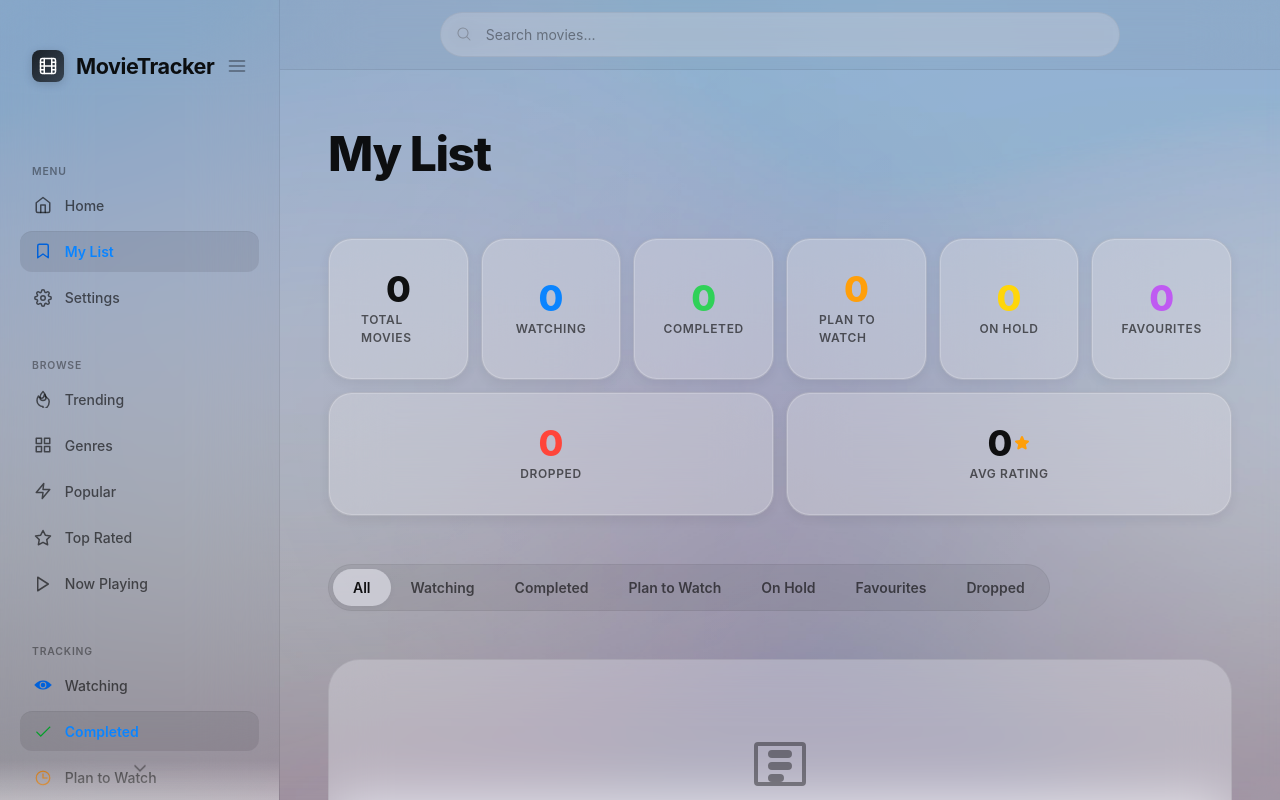
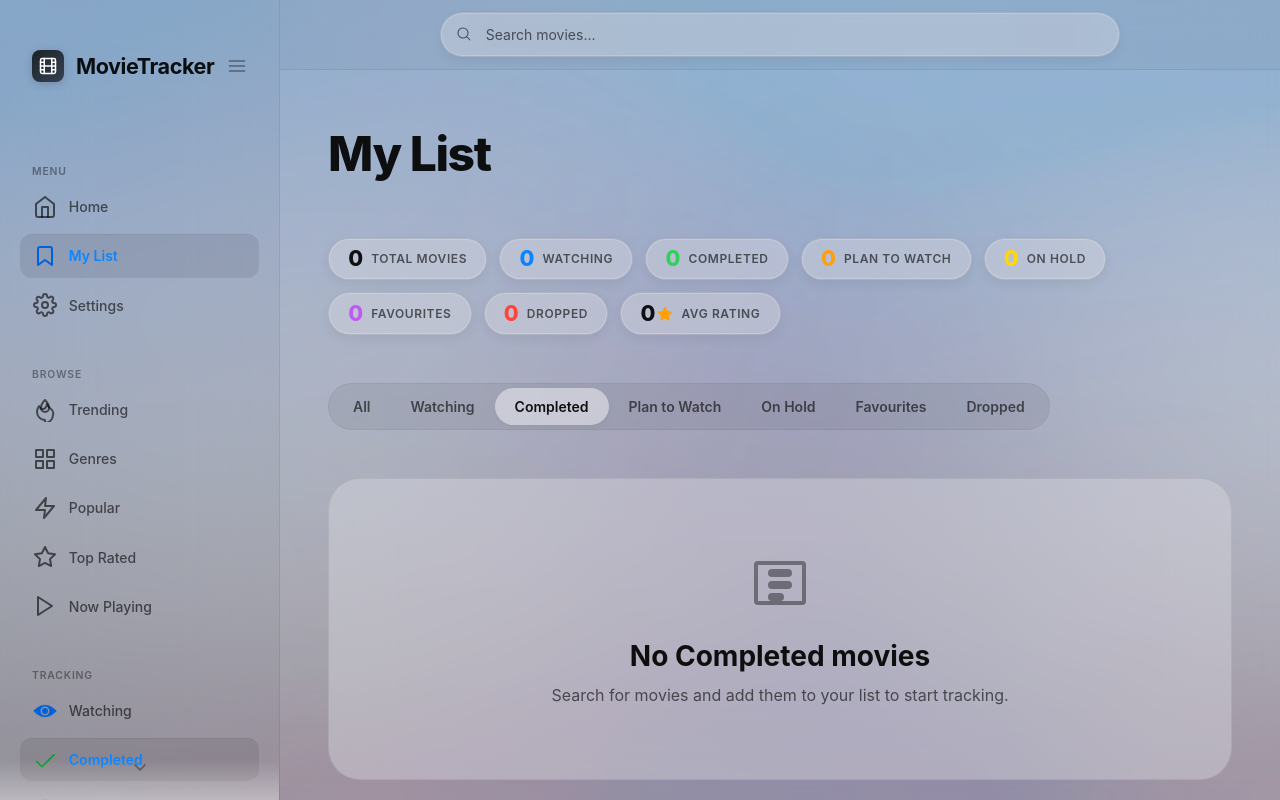
Before and after one commit to nikunjsrivastav/MovieTracker, a React (Vite) app in the folder frontend/: page /mylist/completed in a window 1280 px wide. Shown: the top 800 px of the page. Built offline with nearby package versions, Linux system fonts and the light colour scheme.

Commit message:
UI fixed

```diff
--- a/frontend/src/pages/MyList.jsx
+++ b/frontend/src/pages/MyList.jsx
@@ -1,4 +1,5 @@
 import React from 'react';
+import { useParams, useNavigate } from 'react-router-dom';
 import { useWatchlist } from '../store/watchlist.jsx';
 import { MovieGrid } from '../components/MovieCard.jsx';
 
@@ -14,7 +15,9 @@ const STATUS_LABELS = {
 
 const EMPTY_ICON = <svg xmlns="http://www.w3.org/2000/svg" viewBox="0 0 256 256" fill="currentColor" width="64" height="64"><path d="M216,40H40A16,16,0,0,0,24,56V200a16,16,0,0,0,16,16H216a16,16,0,0,0,16-16V56A16,16,0,0,0,216,40Zm0,160H40V56H216V200ZM176,88a16,16,0,0,1-16,16H96a16,16,0,0,1,0-32h64A16,16,0,0,1,176,88Zm0,48a16,16,0,0,1-16,16H96a16,16,0,0,1,0-32h64A16,16,0,0,1,176,136Zm-32,48a16,16,0,0,1-16,16H96a16,16,0,0,1,0-32h32A16,16,0,0,1,144,184Z"></path></svg>;
 
-export default function MyList({ filter = 'all', onMovieClick, onNavigate }) {
+export default function MyList({ onMovieClick }) {
+  const { filter = 'all' } = useParams();
+  const navigate = useNavigate();
   const { getStats, getByStatus, getAll } = useWatchlist();
 
   const stats = getStats();
@@ -72,7 +75,7 @@ export default function MyList({ filter = 'all', onMovieClick, onNavigate }) {
           <div
             key={key}
             className={`tab-item ${filter === key ? 'active' : ''}`}
-            onClick={() => onNavigate('mylist', { filter: key })}
+            onClick={() => navigate(key === 'all' ? '/mylist' : `/mylist/${key}`)}
           >
             {label}
           </div>
--- a/frontend/src/style.css
+++ b/frontend/src/style.css
@@ -450,17 +450,7 @@ html[data-theme="light"] .btn-primary:hover {
   line-height: 1.2;
 }
 
-.movie-card:hover .card-status-badge {
-  max-width: 96px;
-  max-height: 48px;
-  padding: 4px 8px;
-  align-items: flex-start;
-}
-
-.movie-card:hover .card-status-badge .badge-label {
-  display: inline;
-  white-space: normal;
-}
+
 
 .badge-watching {
   background: rgba(10, 132, 255, 0.2);
@@ -1066,12 +1056,17 @@ html[data-theme="light"] .nav-item.active {
 }
 
 .nav-item .nav-icon {
-  width: 20px;
-  height: 20px;
+  width: 24px;
+  height: 24px;
   display: flex;
   align-items: center;
   justify-content: center;
   opacity: 0.9;
+}
+
+.nav-item .nav-icon svg {
+  width: 24px !important;
+  height: 24px !important;
 }
 
 .nav-item.active .nav-icon {
@@ -1116,46 +1111,48 @@ html[data-theme="light"] .nav-item .nav-badge {
 .search-input-wrapper .search-icon {
   position: absolute;
   left: 16px;
-  color: var(--text-tertiary);
+  color: var(--text-secondary);
   width: 16px;
   height: 16px;
   pointer-events: none;
+  z-index: 2;
 }
 
 .search-input {
   width: 100%;
   padding: 0.8rem 1.25rem 0.8rem 2.8rem;
-  background: rgba(0, 0, 0, 0.25);
+  background: var(--glass-bg-base);
   border: 1px solid var(--glass-border);
   border-radius: var(--radius-full);
   font-size: var(--font-sm);
   color: var(--text-primary);
   outline: none;
   transition: all var(--transition-smooth);
-  backdrop-filter: blur(10px);
-  box-shadow: inset 0 2px 4px rgba(0, 0, 0, 0.1);
+  backdrop-filter: var(--glass-blur);
+  -webkit-backdrop-filter: var(--glass-blur);
+  box-shadow: var(--shadow-sm);
 }
 
 .search-input::placeholder {
-  color: var(--text-tertiary);
+  color: var(--text-secondary);
 }
 
 .search-input:focus {
-  background: rgba(255, 255, 255, 0.08);
+  background: var(--glass-bg-active);
   border-color: var(--accent-primary);
-  box-shadow: 0 0 0 3px color-mix(in srgb, var(--accent-primary) 20%, transparent), inset 0 2px 4px rgba(0, 0, 0, 0.1);
+  box-shadow: 0 0 0 3px color-mix(in srgb, var(--accent-primary) 20%, transparent), var(--shadow-sm);
 }
 
 html[data-theme="light"] .search-input {
-  background: rgba(220, 220, 228, 0.35);
-  border: 1px solid rgba(0, 0, 0, 0.06);
-  box-shadow: inset 0 2px 4px rgba(0, 0, 0, 0.02);
+  background: var(--glass-bg-base);
+  border: 1px solid var(--glass-border);
+  box-shadow: var(--shadow-sm);
 }
 
 html[data-theme="light"] .search-input:focus {
-  background: rgba(220, 220, 228, 0.55);
+  background: var(--glass-bg-active);
   border-color: var(--accent-primary);
-  box-shadow: 0 0 0 3px color-mix(in srgb, var(--accent-primary) 15%, transparent), inset 0 2px 4px rgba(0, 0, 0, 0.02);
+  box-shadow: 0 0 0 3px color-mix(in srgb, var(--accent-primary) 15%, transparent), var(--shadow-sm);
 }
 
 .search-dropdown {
@@ -1551,25 +1548,25 @@ html[data-theme="light"] .custom-dropdown-item:hover {
 }
 
 .stat-card {
-  flex: 1;
-  min-width: 140px;
-  padding: var(--space-lg);
-  border-radius: var(--radius-xl);
+  flex: 0 0 auto;
+  padding: 0.6rem 1.2rem;
+  border-radius: var(--radius-full);
   background: var(--glass-bg-base);
   backdrop-filter: var(--glass-blur);
   border: 1px solid var(--glass-border);
   box-shadow: var(--shadow-sm);
   display: flex;
-  flex-direction: column;
+  flex-direction: row;
   align-items: center;
   justify-content: center;
+  gap: 8px;
 }
 
 .stat-number {
-  font-size: var(--font-2xl);
+  font-size: var(--font-lg);
   font-weight: 800;
   line-height: 1;
-  margin-bottom: 4px;
+  margin-bottom: 0;
 }
 
 .stat-label {
@@ -1578,6 +1575,7 @@ html[data-theme="light"] .custom-dropdown-item:hover {
   font-weight: 600;
   text-transform: uppercase;
   letter-spacing: 0.05em;
+  white-space: nowrap;
 }
 
 /* Segmented Control (Apple-style Tabs) */
```
